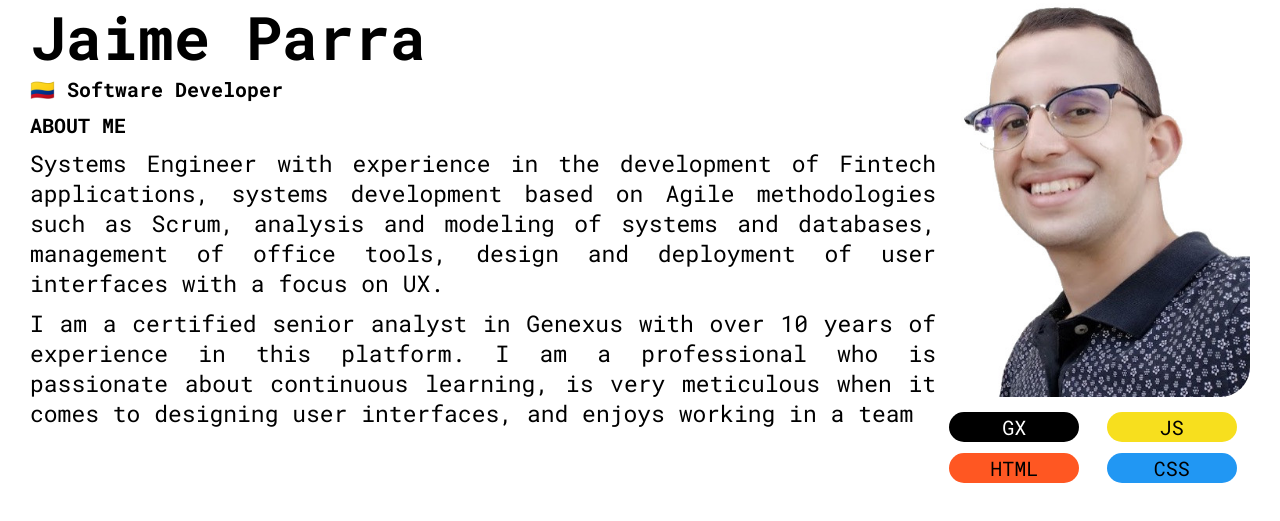
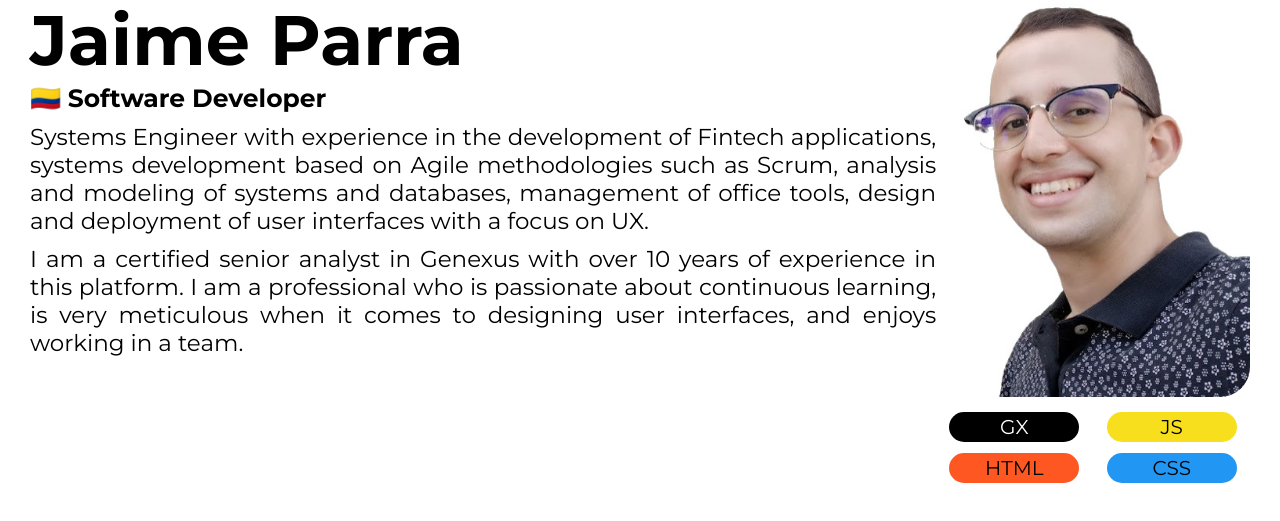
Before and after one commit to japarradev/CV, a website: page index.html in a window 1280 px wide. Shown: the part 133-654 px from the top of the page. Drawn offline with Linux system fonts and the light colour scheme.

Commit message:
Mi primer commit

```diff
--- a/index.html
+++ b/index.html
@@ -8,7 +8,7 @@
     <link rel="stylesheet" href="./style.css">
     <link rel="preconnect" href="https://fonts.googleapis.com">
     <link rel="preconnect" href="https://fonts.gstatic.com" crossorigin>
-    <link href="https://fonts.googleapis.com/css2?family=Roboto+Mono:wght@300;400;500;700&family=Roboto:ital,wght@0,100;0,300;0,500;0,900;1,300&display=swap" rel="stylesheet">
+    <link href="https://fonts.googleapis.com/css2?family=Montserrat:wght@300;400;500;700&family=Roboto+Mono:wght@300;400;500;700&family=Roboto:ital,wght@0,100;0,400;0,700;0,900;1,300&display=swap" rel="stylesheet">
     <link rel="shortcut icon" href="./images/icon.png" type="image/x-icon">
 </head>
 <body>
@@ -59,12 +59,12 @@
 
                 <h1> Jaime Parra</h1><span>🇨🇴 <strong>Software Developer</strong></span>
 
-                <h2> ABOUT ME</h2>
+
                 <p>
                     Systems Engineer with experience in the development of Fintech applications, systems development based on Agile methodologies such as Scrum, analysis and modeling of systems and databases, management of office tools, design and deployment of user interfaces with a focus on UX.
                 </p>
                 <p>
-                   I am a certified senior analyst in Genexus with over 10 years of experience in this platform. I am a professional who is passionate about continuous learning, is very meticulous when it comes to designing user interfaces, and enjoys working in a team
+                   I am a certified senior analyst in Genexus with over 10 years of experience in this platform. I am a professional who is passionate about continuous learning, is very meticulous when it comes to designing user interfaces, and enjoys working in a team.
                 </p>
             </div>
         </section>
--- a/style.css
+++ b/style.css
@@ -8,8 +8,9 @@
 html
 {
     font-size: 62.5%;
-    font-family: 'Roboto', sans-serif;
-    font-family: 'Roboto Mono', monospace;
+    font-family: 'Montserrat', sans-serif;
+
+
     max-width: 100%;
 }
 
@@ -20,7 +21,7 @@ body
 
 h1
 {
-    font-size: 3.5rem;
+    font-size: 4rem;
 }
 h2
 {
@@ -60,8 +61,11 @@ h2
 }
 .profile img
 {
-    height: 200px;
+    height: 150px;
     border-radius: 30px;
+    position: absolute;
+    right: 30px;
+
 }
 .skills
 {
@@ -69,6 +73,7 @@ h2
     grid-template-rows: 50px 50px ;
     grid-template-columns: 70px 70px ;
     grid-gap: 1px;
+    visibility: hidden;
 }
 .skill-item
 {
@@ -142,7 +147,7 @@ h2
 
     h1
     {
-        font-size: 5rem;
+        font-size: 6rem;
     }
     .content-section span
     {
@@ -167,6 +172,7 @@ h2
     {
         height: 300px;
         order: 1;
+        position: static;
     }
     .profile .skills
     {
@@ -177,8 +183,7 @@ h2
         margin-top: 10px;
         width: 100%;
         justify-content: space-around;
-
-        ;
+        visibility: visible;
     }
     .skill-item
     {
@@ -206,11 +211,11 @@ h2
 
     h1
     {
-        font-size: 6rem;
+        font-size: 7rem;
     }
     .content-section span
     {
-        font-size: 2rem;
+        font-size: 2.5rem;
     }
 
     .profile img
```
